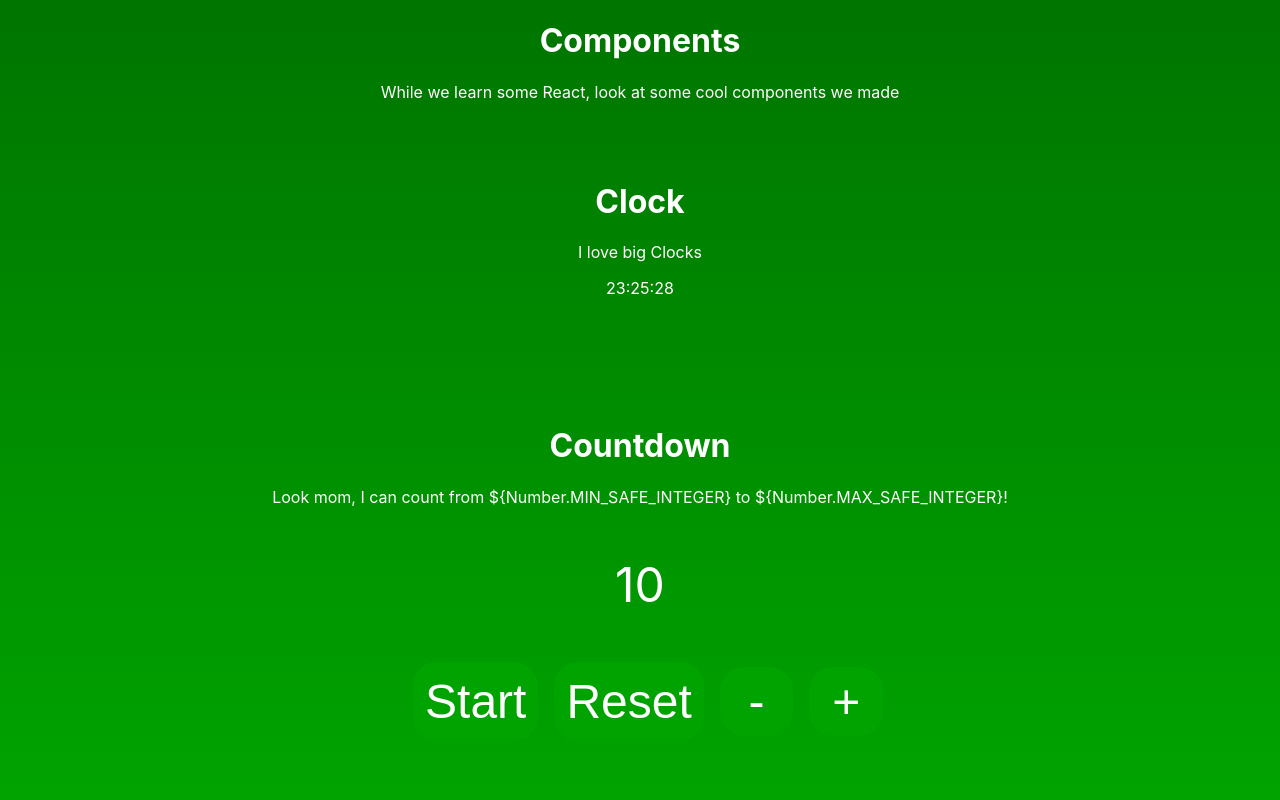
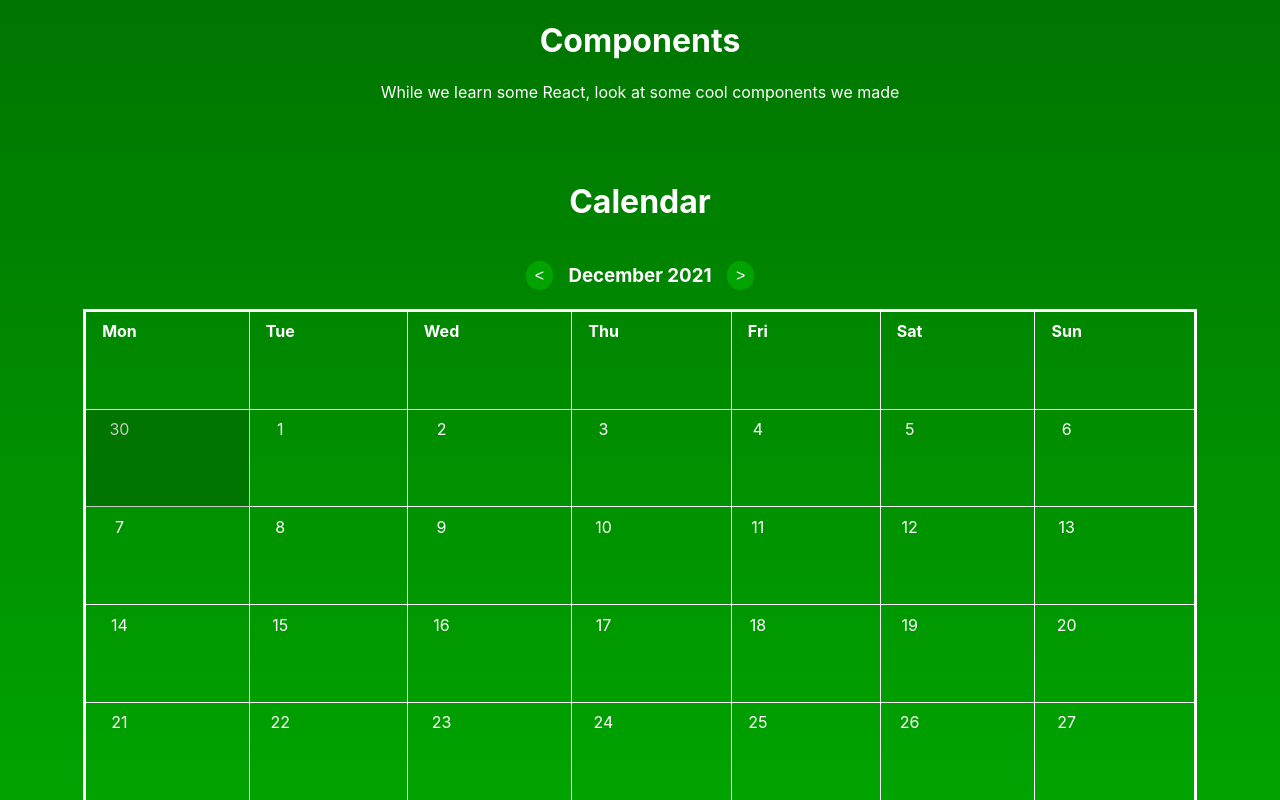
Before and after one commit to ixhbinphoenix/YAUTPA, a React (Vite) app in the folder yautpa-desktop/: page /components in a window 1280 px wide. Shown: the top 800 px of the page. Built offline with nearby package versions, Linux system fonts and the light colour scheme.

Commit message:
Added Calendar

```diff
--- /dev/null
+++ b/yautpa-desktop/src/components/Calendar/index.scss
@@ -0,0 +1,56 @@
+$scale: 1;
+$scale-width: 1;
+$scale-height: .6;
+
+@mixin button() {
+    color: white;
+    background-color: #00A300;
+    border: #00A300 .25rem solid;
+    padding: .1rem .3rem .1rem .3rem;
+    font-size: 1rem;
+    border-radius: 1.5rem;
+    cursor: pointer;
+    margin-left: .2rem;
+    margin-right: .2rem;
+}
+
+@mixin tableElement {
+    padding-right: $scale * $scale-width * 7rem;
+    padding-bottom: $scale * $scale-height * 7rem;
+    padding-left: $scale * $scale-width * 1rem;
+    padding-top: $scale * $scale-height * 1rem;
+    border: solid .1rem;
+    align-self: center;
+}
+
+.grayItem{
+    color: rgb(200, 200, 200);
+    background-color: #007500;
+}
+
+table{
+    margin-right: auto;
+    margin-left: auto;
+}
+
+button{
+    @include button();
+}
+
+#title{
+    width: 10rem;
+}
+
+#calendarTable{
+    border-collapse: collapse;
+    border: solid;
+    &>tr{
+        &>th{
+            @include tableElement();
+        }
+        &>td{
+            @include tableElement();
+            cursor: pointer;
+        }
+    }
+}
--- /dev/null
+++ b/yautpa-desktop/src/components/Calendar/index.tsx
@@ -0,0 +1,149 @@
+import { useState } from "react"
+import "./index.scss";
+
+function getMonthString(month: number): string{
+    switch(month){
+        case 0: return "January";
+        case 1: return "February";
+        case 2: return "March";
+        case 3: return "April";
+        case 4: return "May";
+        case 5: return "June";
+        case 6: return "July";
+        case 7: return "August";
+        case 8: return "September";
+        case 9: return "October";
+        case 10: return "November";
+        case 11: return "December";
+        default: throw RangeError("Month isn't between 0-11");
+    }
+}
+
+export default function Calendar() {
+    const [monthNumber, setMonthNumber] = useState(new Date().getMonth());
+    const [monthString, setMonthString] = useState(getMonthString(monthNumber));
+    const [year, setYear] = useState(new Date().getFullYear());
+
+    const handleDecrease = () => {
+        if(monthNumber - 1 < 0){
+            setYear(year - 1);
+            setMonthNumber(11);
+            setMonthString(getMonthString(11));
+        }
+        else{
+            setMonthNumber(monthNumber - 1);
+            setMonthString(getMonthString(monthNumber - 1));
+        }
+    };
+
+    const handleIncrease = () => {
+        if(monthNumber + 1 > 11){
+            setYear(year + 1);
+            setMonthNumber(0);
+            setMonthString(getMonthString(0));
+        }
+        else{
+            setMonthNumber(monthNumber + 1);
+                setMonthString(getMonthString(monthNumber + 1));
+        }
+    };
+
+    let date = new Date();
+    date.setMonth(monthNumber);
+    date.setFullYear(year);
+    var days = [];
+
+    let start = new Date(date.getFullYear(), date.getMonth(), 1);
+    let preMonthDay = start;
+    preMonthDay.setDate(- start.getDay() + 3);
+    for (let i = 0; i < 42; i++) {
+        let tempDate = new Date(preMonthDay.getFullYear(), preMonthDay.getMonth(), preMonthDay.getDate() + i);
+        if (i % 35 == 0 && tempDate.getFullYear() == date.getFullYear() + 1 || i % 28 == 0 && tempDate.getFullYear() == date.getFullYear() + 1){
+            break;
+        }
+        if (i % 35 == 0 && tempDate.getMonth() == date.getMonth() + 1 || i % 28 == 0 && tempDate.getMonth() == date.getMonth() + 1) {
+            break;
+        }
+
+        days.push({date: tempDate.getDate().toString(), mainMonth: (tempDate.getMonth() == date.getMonth())});
+    }
+
+    return (
+        <div className="calendar">
+            <table>
+                <tr>
+                    <td><button onClick={handleDecrease}>{'<'}</button></td>
+                    <th><h3 id="title">{monthString} {year}</h3></th>
+                    <td><button onClick={handleIncrease}>{'>'}</button></td>
+                </tr>
+            </table>
+            <table id="calendarTable">
+                <tr>
+                    <th>Mon</th>
+                    <th>Tue</th>
+                    <th>Wed</th>
+                    <th>Thu</th>
+                    <th>Fri</th>
+                    <th>Sat</th>
+                    <th>Sun</th>
+                </tr>
+                <tr>
+                    <td className={days[0].mainMonth ? "defaultItem" : "grayItem"}>{days[0].date}</td>
+                    <td className={days[1].mainMonth ? "defaultItem" : "grayItem"}>{days[1].date}</td>
+                    <td className={days[2].mainMonth ? "defaultItem" : "grayItem"}>{days[2].date}</td>
+                    <td className={days[3].mainMonth ? "defaultItem" : "grayItem"}>{days[3].date}</td>
+                    <td className={days[4].mainMonth ? "defaultItem" : "grayItem"}>{days[4].date}</td>
+                    <td className={days[5].mainMonth ? "defaultItem" : "grayItem"}>{days[5].date}</td>
+                    <td className={days[6].mainMonth ? "defaultItem" : "grayItem"}>{days[6].date}</td>
+                </tr>
+                <tr>
+                    <td className={days[7].mainMonth ? "defaultItem" : "grayItem"}>{days[7].date}</td>
+                    <td className={days[8].mainMonth ? "defaultItem" : "grayItem"}>{days[8].date}</td>
+                    <td className={days[9].mainMonth ? "defaultItem" : "grayItem"}>{days[9].date}</td>
+                    <td className={days[10].mainMonth ? "defaultItem" : "grayItem"}>{days[10].date}</td>
+                    <td className={days[11].mainMonth ? "defaultItem" : "grayItem"}>{days[11].date}</td>
+                    <td className={days[12].mainMonth ? "defaultItem" : "grayItem"}>{days[12].date}</td>
+                    <td className={days[13].mainMonth ? "defaultItem" : "grayItem"}>{days[13].date}</td>
+                </tr>
+                <tr>
+                    <td className={days[14].mainMonth ? "defaultItem" : "grayItem"}>{days[14].date}</td>
+                    <td className={days[15].mainMonth ? "defaultItem" : "grayItem"}>{days[15].date}</td>
+                    <td className={days[16].mainMonth ? "defaultItem" : "grayItem"}>{days[16].date}</td>
+                    <td className={days[17].mainMonth ? "defaultItem" : "grayItem"}>{days[17].date}</td>
+                    <td className={days[18].mainMonth ? "defaultItem" : "grayItem"}>{days[18].date}</td>
+                    <td className={days[19].mainMonth ? "defaultItem" : "grayItem"}>{days[19].date}</td>
+                    <td className={days[20].mainMonth ? "defaultItem" : "grayItem"}>{days[20].date}</td>
+                </tr>
+                <tr>
+                    <td className={days[21].mainMonth ? "defaultItem" : "grayItem"}>{days[21].date}</td>
+                    <td className={days[22].mainMonth ? "defaultItem" : "grayItem"}>{days[22].date}</td>
+                    <td className={days[23].mainMonth ? "defaultItem" : "grayItem"}>{days[23].date}</td>
+                    <td className={days[24].mainMonth ? "defaultItem" : "grayItem"}>{days[24].date}</td>
+                    <td className={days[25].mainMonth ? "defaultItem" : "grayItem"}>{days[25].date}</td>
+                    <td className={days[26].mainMonth ? "defaultItem" : "grayItem"}>{days[26].date}</td>
+                    <td className={days[27].mainMonth ? "defaultItem" : "grayItem"}>{days[27].date}</td>
+                </tr>
+                {days[28] != null ?
+                <tr>
+                    <td className={days[28].mainMonth ? "defaultItem" : "grayItem"}>{days[28].date}</td>
+                    <td className={days[29].mainMonth ? "defaultItem" : "grayItem"}>{days[29].date}</td>
+                    <td className={days[30].mainMonth ? "defaultItem" : "grayItem"}>{days[30].date}</td>
+                    <td className={days[31].mainMonth ? "defaultItem" : "grayItem"}>{days[31].date}</td>
+                    <td className={days[32].mainMonth ? "defaultItem" : "grayItem"}>{days[32].date}</td>
+                    <td className={days[33].mainMonth ? "defaultItem" : "grayItem"}>{days[33].date}</td>
+                    <td className={days[34].mainMonth ? "defaultItem" : "grayItem"}>{days[34].date}</td>
+                </tr>: null}
+                {days[35] != null ?
+                <tr>
+                    <td className={days[35].mainMonth ? "defaultItem" : "grayItem"}>{days[35].date}</td>
+                    <td className={days[36].mainMonth ? "defaultItem" : "grayItem"}>{days[36].date}</td>
+                    <td className={days[37].mainMonth ? "defaultItem" : "grayItem"}>{days[37].date}</td>
+                    <td className={days[38].mainMonth ? "defaultItem" : "grayItem"}>{days[38].date}</td>
+                    <td className={days[39].mainMonth ? "defaultItem" : "grayItem"}>{days[39].date}</td>
+                    <td className={days[40].mainMonth ? "defaultItem" : "grayItem"}>{days[40].date}</td>
+                    <td className={days[41].mainMonth ? "defaultItem" : "grayItem"}>{days[41].date}</td>
+                </tr>: null}
+            </table>
+        </div>
+    )
+}
--- a/yautpa-desktop/src/pages/Components.tsx
+++ b/yautpa-desktop/src/pages/Components.tsx
@@ -1,6 +1,7 @@
 import Clock from "../components/Clock";
 import Comp from "../components/Comp";
 import Countdown from "../components/Countdown";
+import Calendar from "../components/Calendar";
 
 
 export default function Components() {
@@ -8,6 +9,9 @@ export default function Components() {
         <div className="Components">
             <h1>Components</h1>
             <p>While we learn some React, look at some cool components we made</p>
+            <Comp title="Calendar" subtitle="">
+                <Calendar></Calendar>
+            </Comp>
             <Comp title="Clock" subtitle="I love big Clocks">
                 <Clock></Clock>
             </Comp>
```
